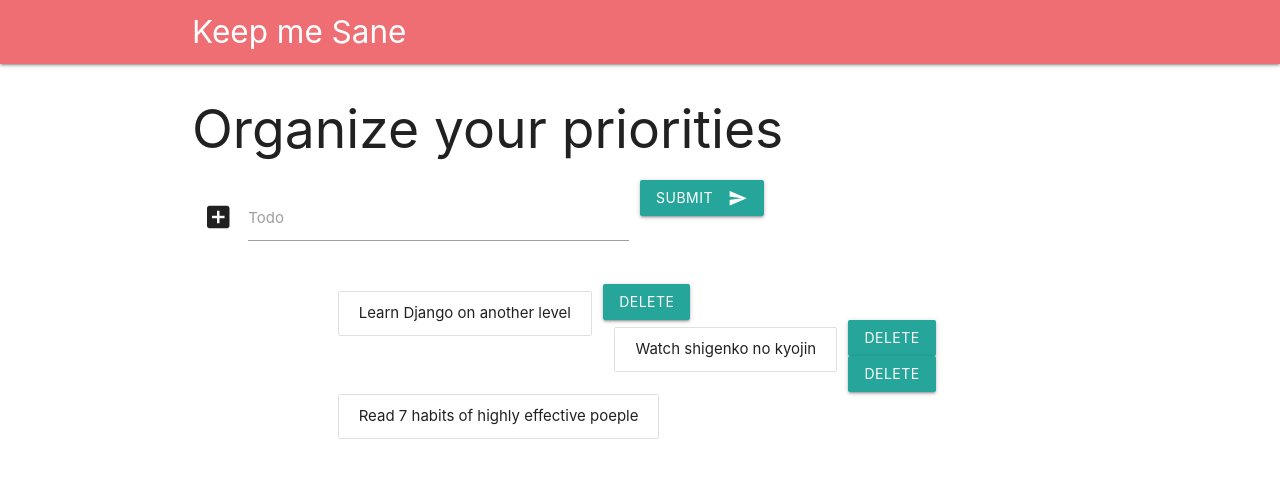
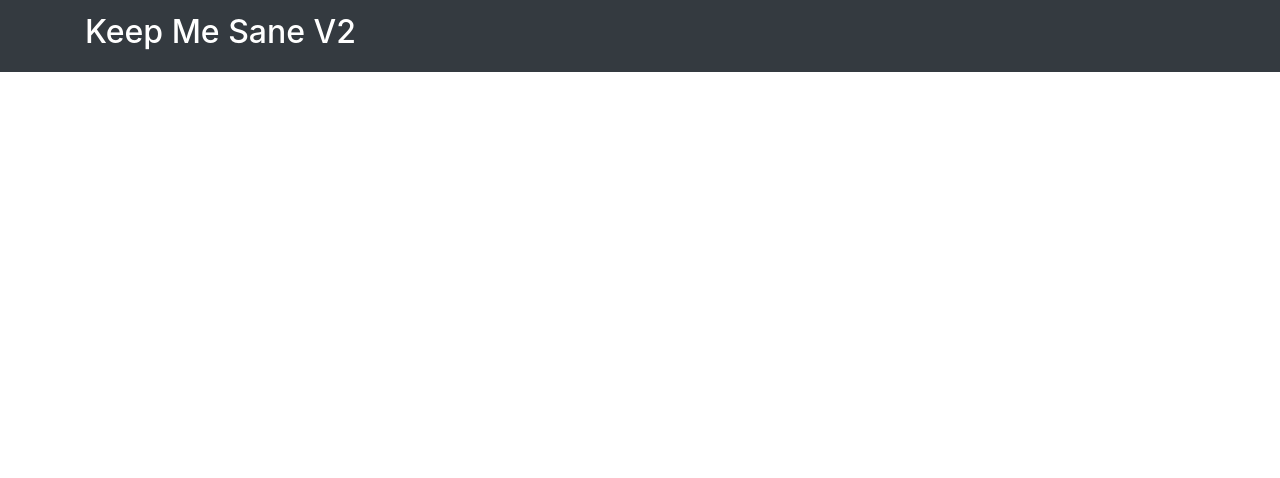
Before and after one commit to BenFaruna/keep-me-sane-V2, a Django app: template todo/templates/base.html in a window 1280 px wide. Shown: the top 478 px of the page. Run offline with Django 3.2, Linux system fonts and the light colour scheme; the template is opened without the code that fills it: values that come from a table or form of the project are taken from there, others are empty; data comes from the database, SQL or seed files in the repository; both versions use the stored data as it was after the commit.

Commit message:
Fixed the UI and  made sure the code was working properly, also migrated from materialize to bootstrap.

```diff
--- a/todo/sanity/views.py
+++ b/todo/sanity/views.py
@@ -1,6 +1,5 @@
 from django.shortcuts import render, redirect
 from django.urls import reverse
-from django.utils import timezone
 
 
 from .models import Todo
@@ -12,11 +11,11 @@ def home(request):
     context = {
         'todo_items': todo_items
     }
-    return render(request, 'base.html', context)
+    return render(request, 'sanity/index.html', context)
 
 
 def add_todo(request):
-    content = request.POST['todo']
+    content = request.POST.get('todo')
     Todo.objects.create(todo=content)
     return redirect(reverse('sanity:index'))
 
--- a/todo/templates/base.html
+++ b/todo/templates/base.html
@@ -4,56 +4,33 @@
 
 <html lang="en">
 <head>
+    <meta charset="utf-8">
+    <meta name="viewport" content="width=device-width, initial-scale=1, shrink-to-fit=no">
     <link href="https://fonts.googleapis.com/icon?family=Material+Icons" rel="stylesheet">
-    <link rel="stylesheet" href="https://cdnjs.cloudflare.com/ajax/libs/materialize/1.0.0/css/materialize.min.css">
-    <meta name="viewport" content="width=device-width, initial-scale=1.0"/>
+    <link rel="stylesheet" href="https://cdn.jsdelivr.net/npm/bootstrap@4.5.3/dist/css/bootstrap.min.css"
+          integrity="sha384-TX8t27EcRE3e/ihU7zmQxVncDAy5uIKz4rEkgIXeMed4M0jlfIDPvg6uqKI2xXr2" crossorigin="anonymous">
+    <link rel="stylesheet" type="text/css" href="{% static 'css/main.css' %}">
 </head>
 <body>
 
-<nav>
+<nav class="navbar navbar-dark bg-dark">
     <div class="container">
-        <div class="nav-wrapper" style="background-color:#323232">
-            <a href="/" class="brand-logo">Keep me Sane</a>
-        </div>
+        <a class="navbar-brand" href="{% url 'sanity:index' %}">
+            <h2>Keep Me Sane V2</h2>
+        </a>
     </div>
 </nav>
 
 <div class="container">
-    <h2>Organize your priorities</h2>
-    <form action="{% url 'sanity:add_todo' %}" method="post">
-        {% csrf_token %}
-        <div class="row">
-            <div class="input-field col s6">
-                <i class="material-icons prefix">add_box</i>
-                <input id="icon_prefix" type="text" class="validate" name="todo">
-                <label for="icon_prefix">Todo</label>
-            </div>
+    {% block content %}
 
-            <button class="btn waves-effect waves-light" type="submit" name="action">Submit
-                <i class="material-icons right">send</i>
-            </button>
-        </div>
-    </form>
-
-    <div class="container">
-        <div class="row">
-            {% for items in todo_items %}
-            <div class="col">
-
-                <ul class="collection">
-                    <li class="collection-item">{{ items.todo }}</li>
-                </ul>
-            </div>
-
-            <form action="{% url 'sanity:delete_todo' items.id %}" method="post">
-                {% csrf_token %}
-                <button class="btn waves-effect waves-light" type="submit" name="action">Delete</button>
-            </form>
-            {% endfor %}
-        </div>
-    </div>
+    {% endblock %}
 </div>
-
-<script src="https://cdnjs.cloudflare.com/ajax/libs/materialize/1.0.0/js/materialize.min.js"></script>
+<script src="https://code.jquery.com/jquery-3.5.1.slim.min.js"
+        integrity="sha384-DfXdz2htPH0lsSSs5nCTpuj/zy4C+OGpamoFVy38MVBnE+IbbVYUew+OrCXaRkfj"
+        crossorigin="anonymous"></script>
+<script src="https://cdn.jsdelivr.net/npm/bootstrap@4.5.3/dist/js/bootstrap.bundle.min.js"
+        integrity="sha384-ho+j7jyWK8fNQe+A12Hb8AhRq26LrZ/JpcUGGOn+Y7RsweNrtN/tE3MoK7ZeZDyx"
+        crossorigin="anonymous"></script>
 </body>
 </html>
```
Also changed, not shown: todo/db.sqlite3.
